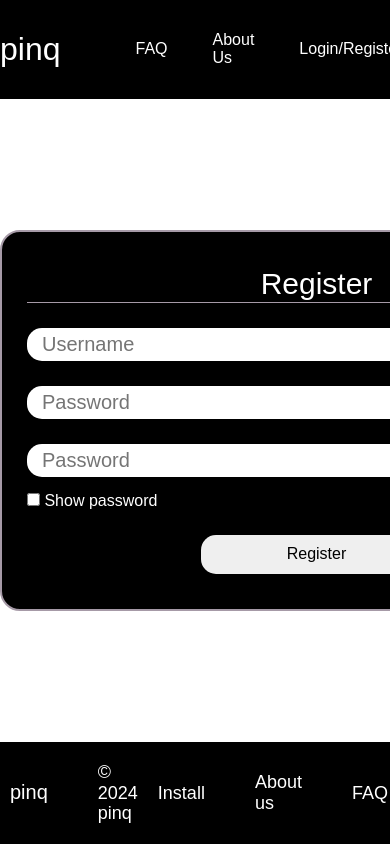
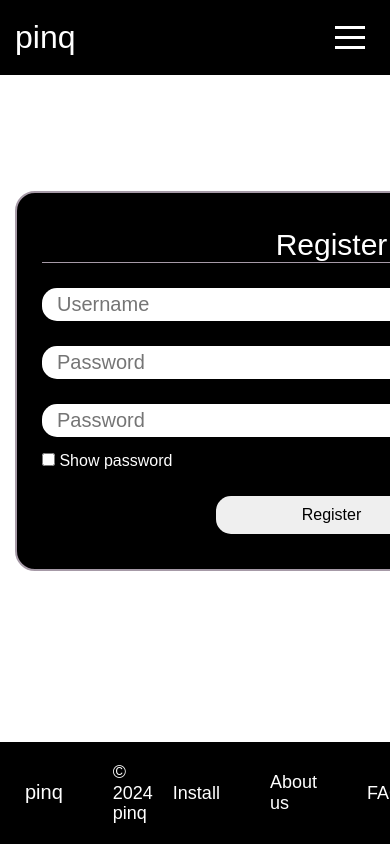
Before and after one commit to yooud/pinq-web, a Vue app in the folder pinq/: page /register in a window 390 px wide. Shown: the top 844 px of the page. Built offline with nearby package versions, Linux system fonts and the light colour scheme; a web font is replaced by a local one.

Commit message:
Create burger-menu for mobile

```diff
--- /dev/null
+++ b/pinq/public/adaptive.css
@@ -0,0 +1,14 @@
+@media (max-width: 1296px) {
+    .container {
+      max-width: 950px;
+    }
+}
+@media (max-width: 768px) {
+    .container {
+        max-width: 100%;
+        padding: 0px 15px;
+      }
+}
+@media (max-width: 480px) {
+
+  }
--- a/pinq/public/index.html
+++ b/pinq/public/index.html
@@ -10,6 +10,7 @@
     <link rel="preconnect" href="https://fonts.gstatic.com" crossorigin>
     <link href="https://fonts.googleapis.com/css2?family=Faculty+Glyphic&display=swap" rel="stylesheet">
     <link rel="stylesheet" href="./style.css">
+    <link rel="stylesheet" href="./adaptive.css">
     <title><%= htmlWebpackPlugin.options.title %></title>
   </head>
   <body>
--- a/pinq/src/components/Header.vue
+++ b/pinq/src/components/Header.vue
@@ -7,7 +7,12 @@
             <h1 class="logo">pinq</h1>
           </router-link>
         </div>
-        <div class="header-nav">
+        <button class="burger-button" @click="toggleMenu">
+          <span :class="{ open: isOpen }"></span>
+          <span :class="{ open: isOpen }"></span>
+          <span :class="{ open: isOpen }"></span>
+        </button>
+        <div class="header-nav closed">
           <ul class="header-nav-list">
             <li class="header-nav-el">
               <router-link v-if="username" class="header-nav-link" :to="{ name: 'login' }">
@@ -38,7 +43,40 @@
           </ul>
         </div>
       </div>
+      <div class="burder-block openned" v-if = "isOpen">
+        <div class="header-nav" v-if = "isOpen">
+          <ul class="header-nav-list header-nav-list-burger">
+            <li class="header-nav-el">
+              <router-link v-if="username" class="header-nav-link" :to="{ name: 'login' }">
+                Profile
+              </router-link>
+            </li>
+            <li class="header-nav-el" @click = "close();scrollToElement('faq')">
+                <p class="header-nav-link">FAQ</p>
+            </li>
+            <li class="header-nav-el" @click = "scrollToElement('about');close()">
+                <p class="header-nav-link">About Us</p>
+            </li>
+            <li class="header-nav-el">
+              <router-link class="header-nav-link" :to="{ name: 'login' }" @click = "close">
+                Login/Register
+              </router-link>
+            </li>
+            <li class="header-nav-el btn-install">
+              <div class="head-btn-wrapper">
+                <button class="head-btn1">Install</button>
+              </div>
+            </li>
+            <li class="header-nav-el">
+              <button v-if="username" @click = "logout;close" class="header-nav-btn">
+                Logout
+              </button>
+            </li>
+          </ul>
+        </div>
+      </div>
     </div>
+    <div class="block" v-if = "isOpen"></div>
   </header>
 </template>
 
@@ -112,6 +150,94 @@
     box-shadow: 0px 0px 8px rgba(218, 161, 40, 0.4);
   }
 }
+
+.burger-button {
+  display: none;
+  background: none;
+  border: none;
+  cursor: pointer;
+  flex-direction: column;
+  gap: 7px;
+  padding: 10px;
+}
+.burger-button span {
+  width: 30px;
+  height: 3px;
+  background-color: #ffffff;
+  transition: transform 0.3s, opacity 0.3s;
+}
+.burger-button span.open:nth-child(1) {
+  transform: translateY(8px) rotate(45deg);
+}
+.burger-button span.open:nth-child(2) {
+  opacity: 0;
+}
+.burger-button span.open:nth-child(3) {
+  transform: translateY(-8px) rotate(-45deg);
+}
+.header-nav-list-burger{
+  display: flex;
+  flex-direction: column;
+  gap: 15px;
+  position: fixed;
+  top: 43px;
+  left: 0;
+  width: 100%;
+  padding: 20px 0;
+  z-index: 101;
+  background-color: #000
+}
+.btn-install{
+  margin-top: 20px;
+}
+.block{
+  display: none;
+  z-index: 100;
+  width: 100%;
+  height: 313vh;
+  position: absolute;
+  top: 150px;
+  left: 0;
+  background-color: #000;
+  opacity: .3;
+}
+@media (max-width: 1296px) {
+    .container {
+      max-width: 950px;
+    }
+}
+@media (max-width: 768px) {
+    .container {
+      max-width: 100%;
+      padding: 0px 15px;
+    }
+    .burger-button {
+      display: flex;
+    }
+    .closed{
+      display: none;
+    }
+    .openned{
+      display: block
+    }
+    .block{
+      display: block;
+    }
+    .header-wrapper{
+      padding: 0px 15px;
+      position: fixed;
+      top: 0;
+      left: 0;
+      height: 75px;
+      font-display: flex;
+      justify-content: space-between;
+      background-color: #000;
+      width: 100%;
+    }
+}
+@media (max-width: 480px) {
+
+}
 </style>
 
 <script>
@@ -119,9 +245,13 @@ export default {
   name: "HeaderC",
   data() {
     return {
+      isOpen: false,
     };
   },
   methods: {
+    close(){
+      this.isOpen = false;
+    },
     logout() {
       localStorage.removeItem('token');
       localStorage.removeItem('username');
@@ -137,7 +267,10 @@ export default {
           }
         },1)
         this.$router.push({name:'main'})
-      }
+    },
+    toggleMenu() {
+      this.isOpen = !this.isOpen;
+    },
   },
   computed: {
     username() {
@@ -146,7 +279,7 @@ export default {
         return localStorage.getItem('username')
       }
       return a;
-    }
+    },
   }
 };
 </script>
--- a/pinq/src/components/Main.vue
+++ b/pinq/src/components/Main.vue
@@ -22,7 +22,7 @@
             Our Features
           </h2>
           <div class="feature-slider">
-            <swiper-container
+            <!-- <swiper-container
               :spaceBetween="30"
               :slides-per-view="2"
               :autoplay="{ delay: 3000, disableOnInteraction: false }"
@@ -56,7 +56,7 @@
                   <p>Connect with people nearby who share your interests.</p>
                 </div>
               </SwiperSlide>
-            </swiper-container>
+            </swiper-container> -->
           </div>
         </div>
       </div>
@@ -99,14 +99,14 @@
   </div>
 </template>
 <script>
-import {  SwiperSlide } from 'swiper/vue';
+// import {  SwiperSlide } from 'swiper/vue';
 import 'swiper/swiper-bundle.css';
 
 export default {
   name:'MainC',
-  components: {
-    SwiperSlide
-  },
+  // components: {
+    // SwiperSlide
+  // },
   data() {
       return {
         faqItems: [
@@ -332,4 +332,15 @@ export default {
   .feature-content h3{
     padding: 15px;
   }
+  @media (max-width: 1296px) {
+
+  }
+  @media (max-width: 768px) {
+    .lending-page{
+      padding-top: 50px;
+    }
+  }
+  @media (max-width: 480px) {
+
+  }
 </style>
```
